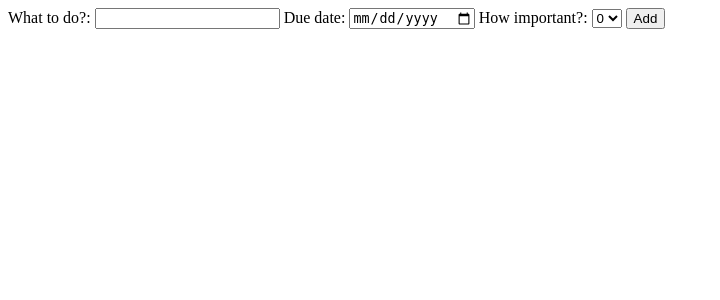
After one commit to mizukihirose/django_todo, a Django app: page /todo/add/ in a window 1280 px wide. The commit adds this page. Shown: the top 300 px of the page, without its empty margins (0-720 px from the left). Run offline with Django 4.2, Linux system fonts and the light colour scheme.

Commit message:
Adding todo feature is added.

```diff
--- a/mysite/todo/models.py
+++ b/mysite/todo/models.py
@@ -1,12 +1,14 @@
 from pyexpat import model
 from django.db import models
 from django.core.validators import MaxValueValidator, MinValueValidator
+
+from datetime import datetime
 
 # Create your models here.
 class Todo(models.Model):
   todo_text = models.CharField(max_length=200)
   is_done = models.BooleanField(default=False)
-  pub_date = models.DateTimeField('date published')
+  pub_date = models.DateTimeField('date published', default=datetime.now)
   due_date = models.DateField('due date')
   importance = models.IntegerField(default=0, validators=[MinValueValidator(0), MaxValueValidator(2)])
 
--- /dev/null
+++ b/mysite/todo/templates/todo/add_todo.html
@@ -0,0 +1,14 @@
+<form action="{% url 'todo:modify_db' %}" method="POST">
+{% csrf_token %}
+  <label for="text">What to do?:</label>
+  <input type="text" id="text" name="text">
+  <label for="due">Due date:</label>
+  <input type="date" id="due" name="due">
+  <label for="importance">How important?:</label>
+  <select name="importance" id="importance">
+    <option value="0" selected>0</option>
+    <option value="1">1</option>
+    <option value="2">2</option>
+  </select>
+  <input type="submit" value="Add">
+</form>
--- a/mysite/todo/templates/todo/index.html
+++ b/mysite/todo/templates/todo/index.html
@@ -7,3 +7,4 @@
 {% else %}
   <p>No todos are available.</p>
 {% endif %}
+<a href="{% url "todo:add" %}">Add ToDo</a>
--- a/mysite/todo/urls.py
+++ b/mysite/todo/urls.py
@@ -5,5 +5,7 @@ from . import views
 app_name = 'todo'
 urlpatterns = [
   path('', views.index, name='index'),
-  path('<int:todo_id>/', views.detail, name='detail')
+  path('<int:todo_id>/', views.detail, name='detail'),
+  path('add/', views.add_todo, name='add'),
+  path('modify_db/', views.modify_db, name='modify_db')
 ]
--- a/mysite/todo/views.py
+++ b/mysite/todo/views.py
@@ -1,5 +1,6 @@
-from django.http import Http404
+from django.http import Http404, HttpResponseRedirect
 from django.shortcuts import render, get_object_or_404
+from django.urls import reverse
 
 from .models import Todo
 
@@ -14,3 +15,11 @@ def index(request):
 def detail(request, todo_id):
   todo = get_object_or_404(Todo, pk=todo_id)
   return render(request, 'todo/detail.html', {'todo':todo})
+
+
+def add_todo(request):
+  return render(request, 'todo/add_todo.html')
+
+def modify_db(request):
+  todo = Todo.objects.create(todo_text=request.POST["text"], due_date=request.POST["due"], importance=request.POST["importance"])
+  return HttpResponseRedirect(reverse('todo:index'))
```
Also changed, not shown: mysite/db.sqlite3.
